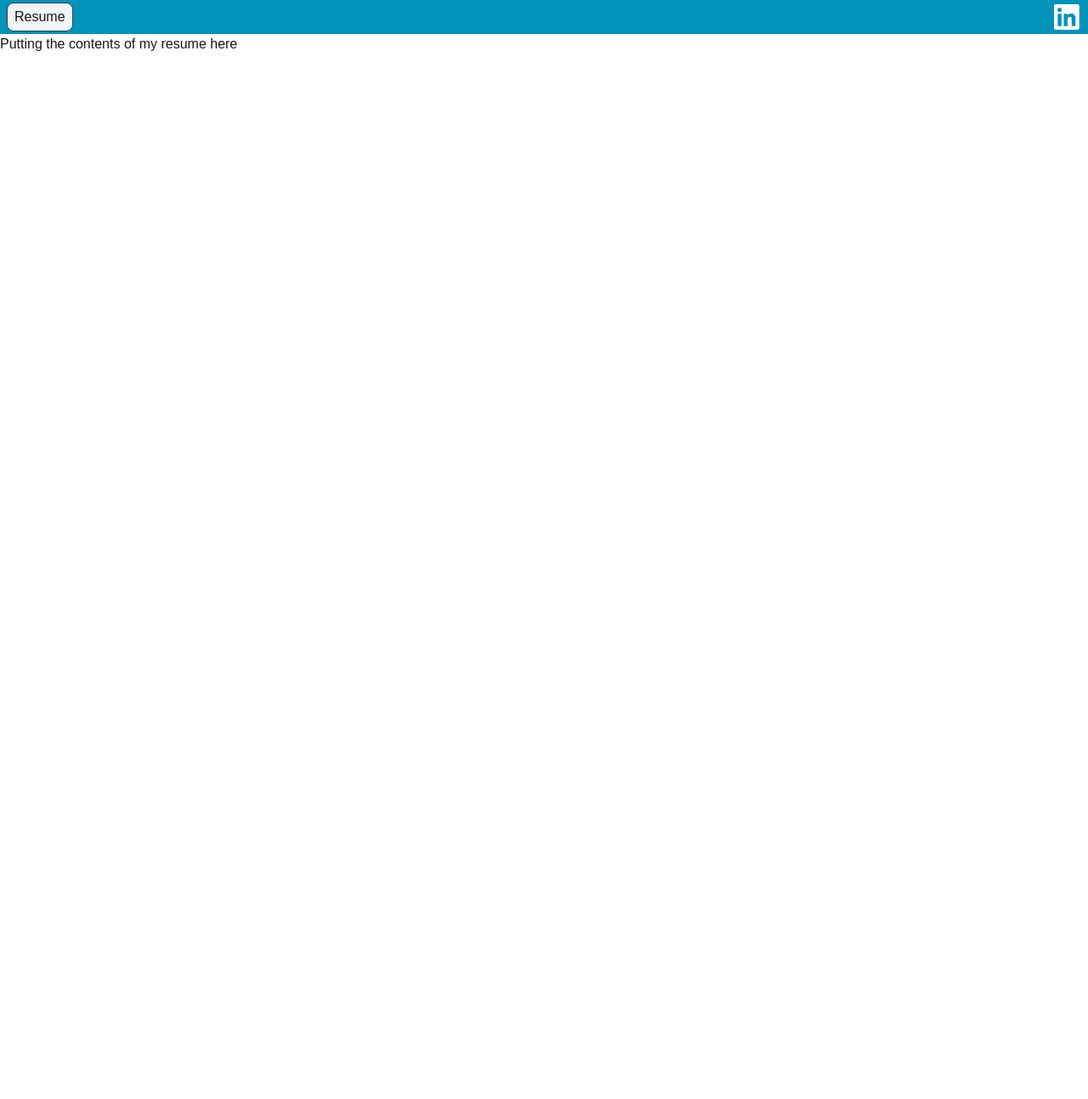
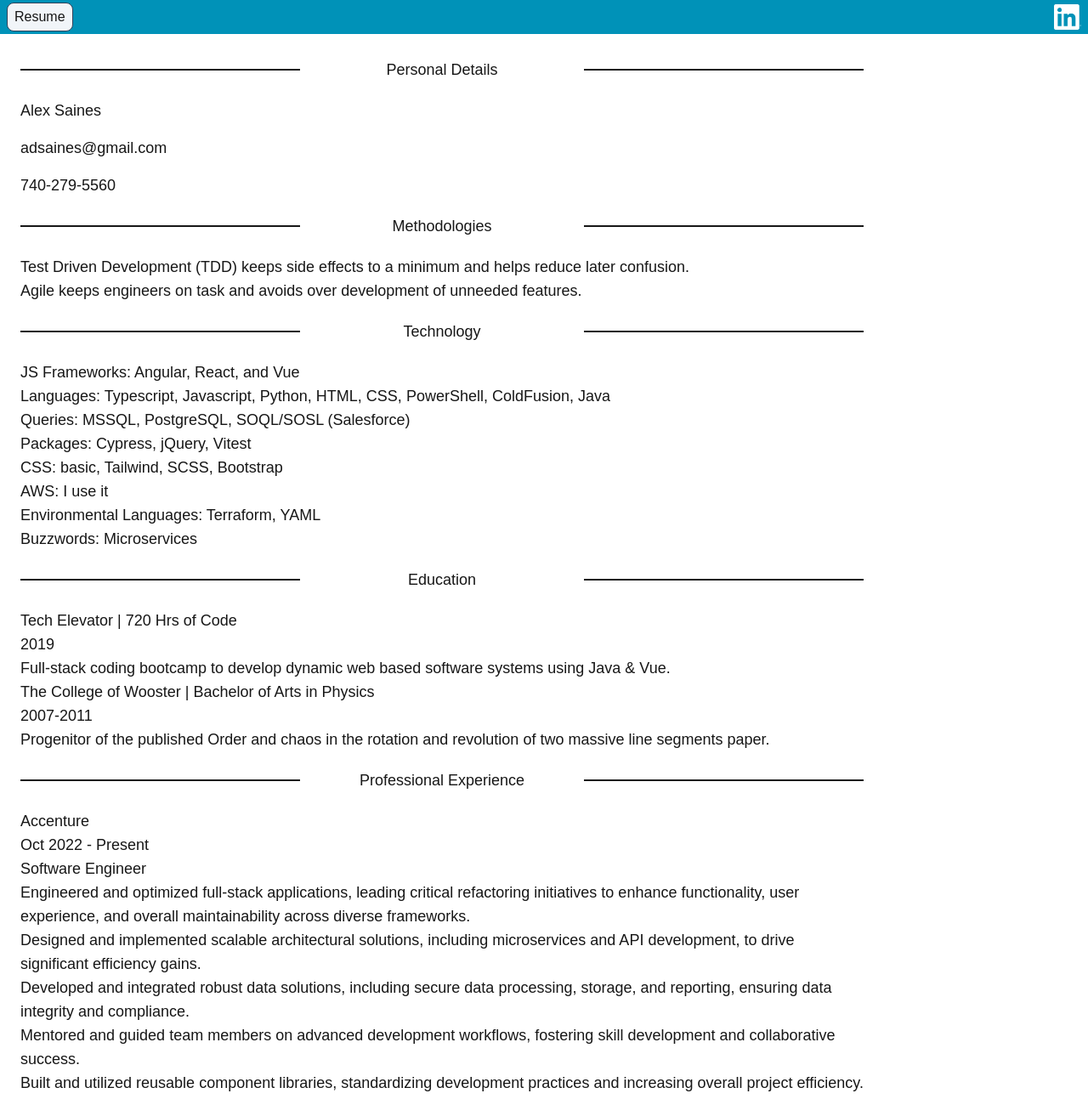
Before and after one commit to adsaines/adsaines.github.io, a Next.js app: page /resume in a window 1280 px wide. Shown: the top 1293 px of the page at 85% size. Before the commit the page ends 800 px from the top, so only its background shows below. Built offline with nearby package versions, Linux system fonts and the light colour scheme.

Commit message:
added content for resume

```diff
--- a/src/app/layout.tsx
+++ b/src/app/layout.tsx
@@ -26,7 +26,7 @@
   return (
     <html lang="en">
       <body
-        className={`${geistSans.variable} ${geistMono.variable} antialiased`}
+        className={`${geistSans.variable} ${geistMono.variable} antialiased bg-neutral-50`}
       >
         <Header>
           {children}
--- a/src/app/resume/page.tsx
+++ b/src/app/resume/page.tsx
@@ -1,10 +1,128 @@
 import { NextPage } from "next";
+import { HorizontalRuleWithTitle, StandardResumeSection } from "./projections";
 
 const Resume: NextPage = () => {
     return (
-        <>
-            Putting the contents of my resume here
-        </>
+        <article className={`resume flex flex-col p-4 gap-4 m-2 max-w-4/5 text-lg`}>
+            <HorizontalRuleWithTitle title="Personal Details" />
+            <StandardResumeSection>
+                <h1>
+                    Alex Saines
+                </h1>
+            </StandardResumeSection>
+            <StandardResumeSection>
+                <h2>
+                    <a href="mailto:adsaines@gmail.com" aria-label="Email me at adsaines@gmail.com">
+                        adsaines@gmail.com
+                    </a>
+                </h2>
+            </StandardResumeSection>
+            <StandardResumeSection>
+                <h2>
+                    740-279-5560
+                </h2>
+            </StandardResumeSection>
+            <HorizontalRuleWithTitle title="Methodologies" />
+            <StandardResumeSection>
+                <p>
+                    Test Driven Development (TDD) keeps side effects to a minimum and helps reduce later confusion.
+                </p>
+                <p>
+                    Agile keeps engineers on task and avoids over development of unneeded features.
+                </p>
+            </StandardResumeSection>
+            <HorizontalRuleWithTitle title="Technology" />
+            <StandardResumeSection>
+                <p>
+                    JS Frameworks: Angular, React, and Vue
+                </p>
+                <p>
+                    Languages: Typescript, Javascript, Python, HTML, CSS, PowerShell, ColdFusion, Java
+                </p>
+                <p>
+                    Queries: MSSQL, PostgreSQL, SOQL/SOSL (Salesforce)
+                </p>
+                <p>
+                    Packages: Cypress, jQuery, Vitest
+                </p>
+                <p>
+                    CSS: basic, Tailwind, SCSS, Bootstrap
+                </p>
+                <p>
+                    AWS: I use it
+                </p>
+                <p>
+                    Environmental Languages: Terraform, YAML
+                </p>
+                <p>
+                    Buzzwords: Microservices
+                </p>
+            </StandardResumeSection>
+            <HorizontalRuleWithTitle title="Education" />
+            <StandardResumeSection>
+                <div>
+                    <h3>Tech Elevator | 720 Hrs of Code</h3>
+                    <p>2019</p>
+                    <p>Full-stack coding bootcamp to develop dynamic web based software systems using Java & Vue.</p>
+                </div>
+                <div>
+                    <h3>The College of Wooster | Bachelor of Arts in Physics </h3>
+                    <p>2007-2011</p>
+                    <p>Progenitor of the published Order and chaos in the rotation and revolution of two massive line segments paper.</p>
+                </div>
+            </StandardResumeSection>
+            <HorizontalRuleWithTitle title="Professional Experience" />
+            <StandardResumeSection>
+                <div>
+                    <h3>Accenture</h3>
+                    <p>Oct 2022 - Present</p>
+                    <p>Software Engineer</p>
+                    <ul>
+                        <li>
+                            Engineered and optimized full-stack applications, leading critical refactoring initiatives to enhance functionality, user experience, and overall maintainability across diverse frameworks.
+                        </li>
+                        <li>
+                            Designed and implemented scalable architectural solutions, including microservices and API development, to drive significant efficiency gains.
+                        </li>
+                        <li>
+                            Developed and integrated robust data solutions, including secure data processing, storage, and reporting, ensuring data integrity and compliance.
+                        </li>
+                        <li>
+                            Mentored and guided team members on advanced development workflows, fostering skill development and collaborative success.
+                        </li>
+                        <li>
+                            Built and utilized reusable component libraries, standardizing development practices and increasing overall project efficiency.
+                        </li>
+                    </ul>
+                </div>
+                <div>
+                    <h3>Benchmark Digital Partners LLC</h3>
+                    <p>April 2019 - April 2022</p>
+                    <p>Software Engineer | Product Owner</p>
+                    <ul>
+                        <li>
+                            Enhanced software quality and reliability through comprehensive testing strategies and proactive identification of system vulnerabilities.
+                        </li>
+                        <li>
+                            Streamlined data management processes by transitioning from manual methods to automated, user-friendly interfaces and robust backend systems.
+                        </li>
+                        <li>
+                            Successfully managed complex data integrations for high-profile clients, ensuring seamless workflows and enhanced data accessibility.
+                        </li>
+                    </ul>
+                </div>
+                <div>
+                    <h3>Cornerstone Engineering</h3>
+                    <p>September 2011 - January 2019</p>
+                    <p>Spreadsheet Engineer and Data Analyst</p>
+                    <ul>
+                        <li>
+                            Applied advanced data extraction and analysis techniques to improve reporting efficiency and derive actionable insights from diverse data sources.
+                        </li>
+                    </ul>
+                </div>
+            </StandardResumeSection>
+        </article>
     )
 }
 
--- /dev/null
+++ b/src/app/resume/projections.tsx
@@ -0,0 +1,19 @@
+export const StandardResumeSection = ({children}: {children: React.ReactNode}) => {
+    return (
+        <div className="hover:bg-slate-50 hover:pl-1 hover:text-xl hover:font-semibold">
+            {children}
+        </div>
+    )
+}
+
+export const HorizontalRuleWithTitle = ({title}: {title: string}) => {
+    return (
+        <div className="flex w-full items-center">
+            <hr className="w-full border" />
+            <h1 className="p-1 w-full text-center">
+                {title}
+            </h1>
+            <hr className="w-full border"/>
+        </div>
+    )
+}
```
